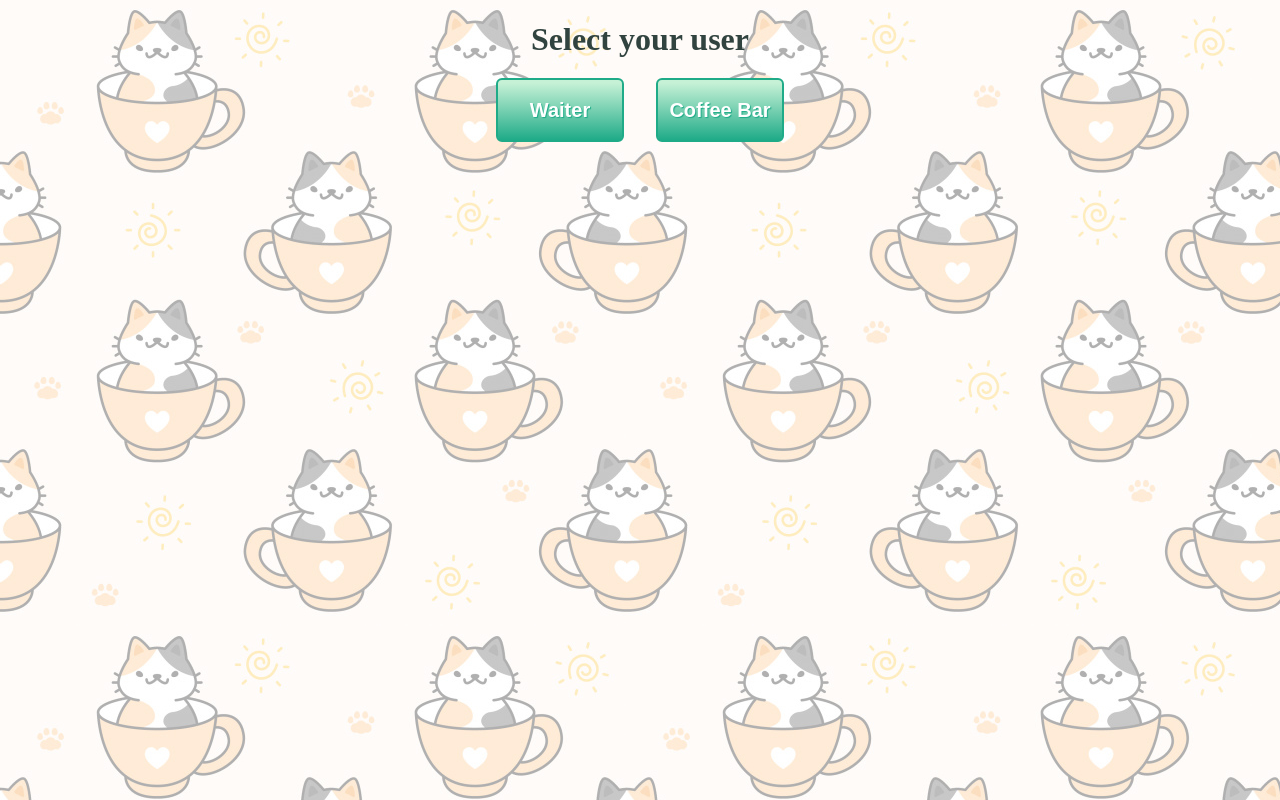
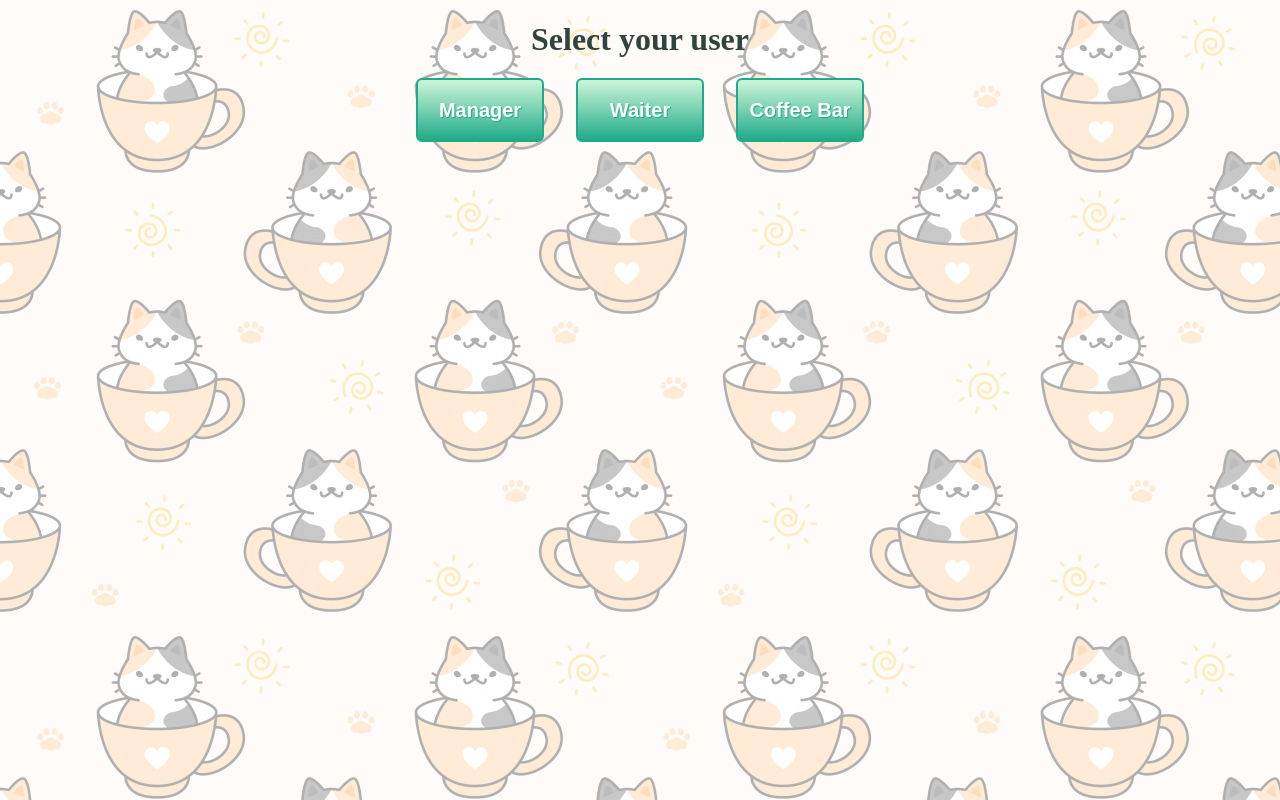
Before and after one commit to karlaalvarezlaboratoria/GDL003-Burger-Queen-Front-End, a React (Create React App) app: page /user in a window 1280 px wide. Built offline with nearby package versions, Linux system fonts and the light colour scheme.

Commit message:
Add user management button

```diff
--- a/src/Components/ChooseUser.js
+++ b/src/Components/ChooseUser.js
@@ -6,17 +6,14 @@ class User extends Component {
   render() {
     return (
       <div>
-                <h1 className='titleUser'>Select your user</h1>
-                <button
-                    className='buttonUser'
-                    onClick={() => this.props.history.push('/select')}
-                >
+        <h1 className="titleUser">Select your user</h1>
+        <button className="buttonUser" onClick={() => this.props.history.push('/management')}>
+          Manager
+        </button>
+        <button className="buttonUser" onClick={() => this.props.history.push('/select')}>
           Waiter
         </button>
-                <button
-                    className='buttonUser'
-                    onClick={() => this.props.history.push('/kitchen')}
-                >
+        <button className="buttonUser" onClick={() => this.props.history.push('/kitchen')}>
           Coffee Bar
         </button>
       </div>
```
Lines whose indentation alone changed are shown as unchanged.
